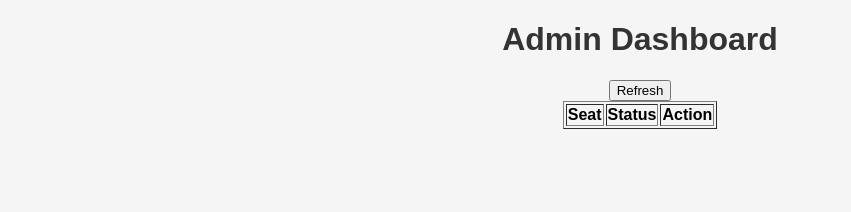
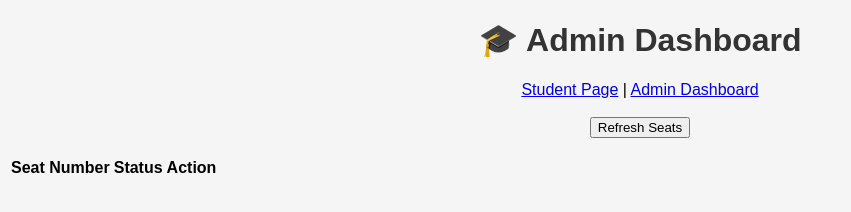
Before and after one commit to 2403717610421042-eng/smartclass, a website: page admin.html in a window 1280 px wide. Shown: the whole page, without its empty margins (0-851 px from the left). Drawn offline with Linux system fonts and the light colour scheme; no server answers.

Commit message:
Add files via upload

```diff
--- a/admin.html
+++ b/admin.html
@@ -1,19 +1,30 @@
 <!DOCTYPE html>
-<html>
+<html lang="en">
 <head>
+    <meta charset="UTF-8">
+    <meta name="viewport" content="width=device-width, initial-scale=1.0">
     <title>Admin Dashboard</title>
     <link rel="stylesheet" href="style.css">
 </head>
 <body>
 
-    <h1>Admin Dashboard</h1>
+    <h1>🎓 Admin Dashboard</h1>
 
-    <button onclick="loadSeats()">Refresh</button>
+    <nav>
+        <a href="index.html">Student Page</a> |
+        <a href="admin.html">Admin Dashboard</a>
+    </nav>
 
-    <table border="1" align="center">
+    <br>
+
+    <button onclick="loadSeats()">Refresh Seats</button>
+
+    <br><br>
+
+    <table>
         <thead>
             <tr>
-                <th>Seat</th>
+                <th>Seat Number</th>
                 <th>Status</th>
                 <th>Action</th>
             </tr>
--- a/admin.js
+++ b/admin.js
@@ -22,10 +22,10 @@ async function loadSeats() {
     });
 }
 
-async function resetSeat(id){
+async function resetSeat(id) {
 
-    await fetch(`/reset/${id}`,{
-        method:"POST"
+    await fetch(`/reset/${id}`, {
+        method: "POST"
     });
 
     loadSeats();
```
Also changed, not shown: index.html (added, +36 -0 lines).
